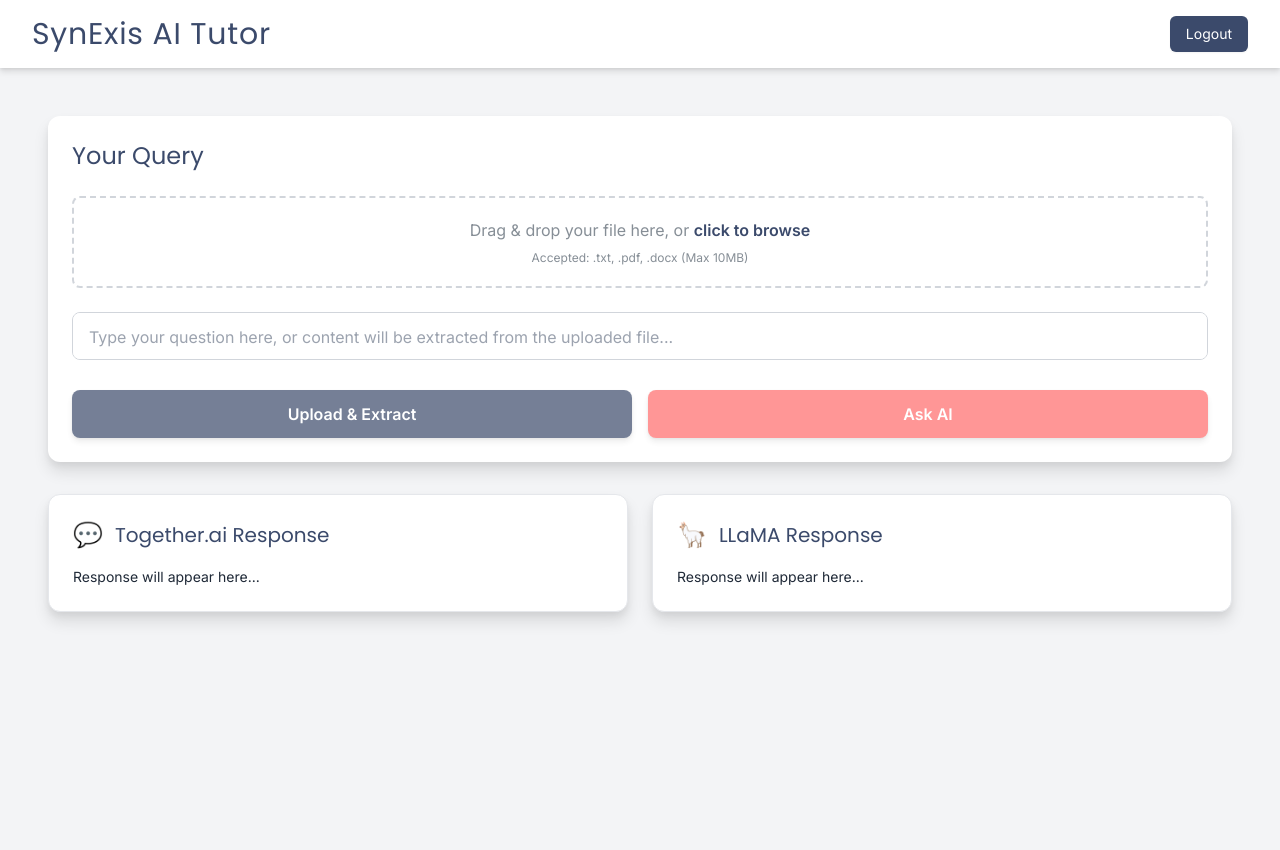
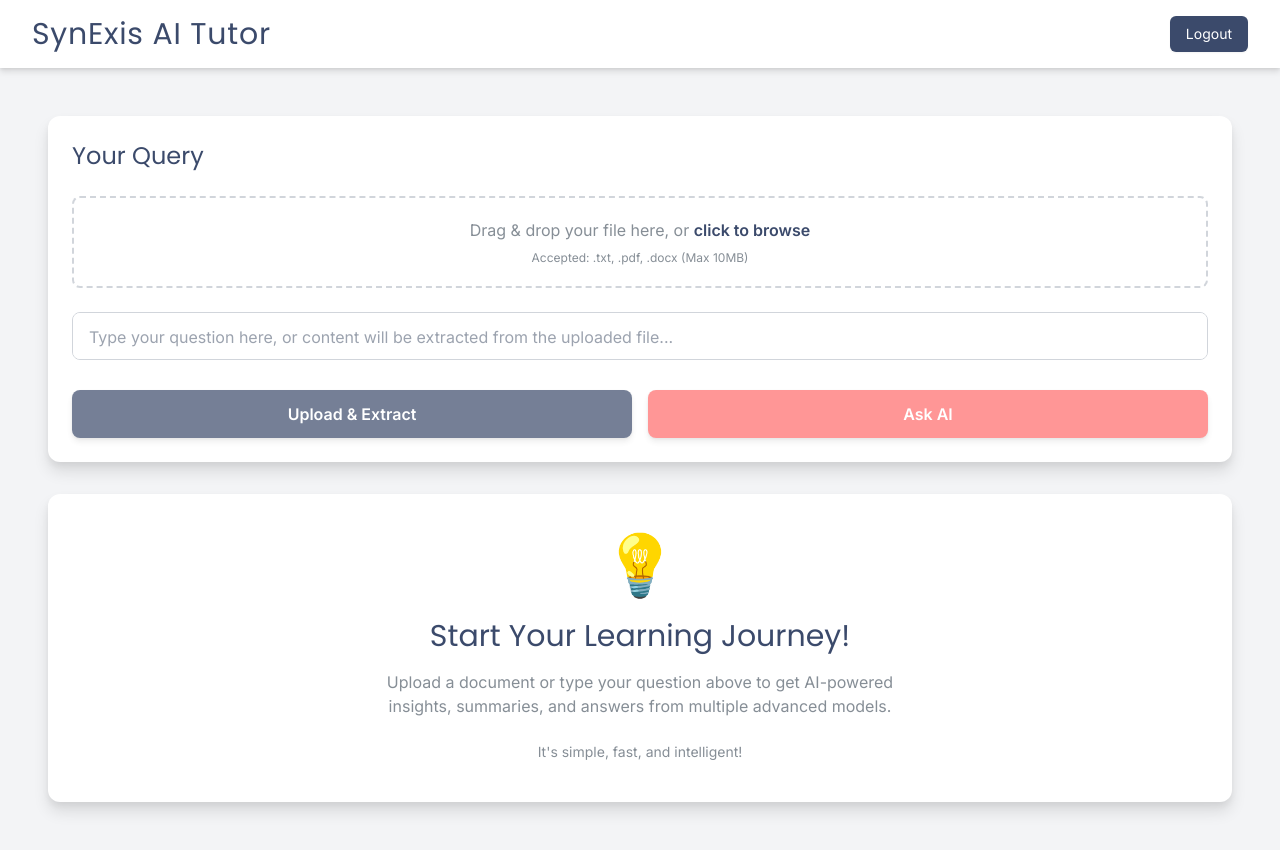
Before and after one commit to Kunal6694/synexis-ai-tutor, a React (Create React App) app in the folder frontend/: page /dashboard in a window 1280 px wide. Before the commit the page ends 800 px from the top, so only its background shows below. Built offline with nearby package versions, Linux system fonts and the light colour scheme.

Commit message:
Better Dashboard Features

```diff
--- a/frontend/src/pages/Dashboard.jsx
+++ b/frontend/src/pages/Dashboard.jsx
@@ -155,6 +155,7 @@
       </header>
 
       <main className="flex-1 p-6 sm:p-8 lg:p-12 max-w-7xl mx-auto w-full">
+        {/* Your Query Input Section */}
         <section className="bg-background-card p-6 rounded-xl shadow-elevate mb-8 transition-all duration-300 hover:shadow-premium hover:-translate-y-1">
           <h2 className="text-2xl font-heading text-primary mb-6">Your Query</h2>
 
@@ -242,7 +243,11 @@
           </div>
         </section>
 
+        {/* Conditional rendering for AI Responses and Ranking */}
+        {(togetherResponse || llamaResponse || loadingAsk) ? (
+          <>
             <section className="grid grid-cols-1 md:grid-cols-2 gap-6 mb-8">
+              {/* Together.ai Response Card */}
               <div
                 className={`bg-background-card p-6 rounded-xl shadow-elevate transition-all duration-300 ease-in-out hover:shadow-premium hover:-translate-y-1
                   ${rankedBetter === "A" ? "border-2 border-primary" : "border border-gray-200"}`}
@@ -268,6 +273,7 @@
                 )}
               </div>
 
+              {/* LLaMA Response Card */}
               <div
                 className={`bg-background-card p-6 rounded-xl shadow-elevate transition-all duration-300 ease-in-out hover:shadow-premium hover:-translate-y-1
                   ${rankedBetter === "B" ? "border-2 border-primary" : "border border-gray-200"}`}
@@ -294,6 +300,7 @@
               </div>
             </section>
 
+            {/* AI Ranking Result Section */}
             {(rankedBetter || rankedReason) && !loadingAsk && (
               <section className="bg-gradient-to-r from-accent to-accent-secondary p-6 rounded-xl shadow-premium text-white mb-8 transition-all duration-300 hover:scale-[1.005]">
                 <h3 className="text-2xl font-heading text-center mb-4 flex items-center justify-center">
@@ -317,6 +324,19 @@
                 </div>
               </section>
             )}
+          </>
+        ) : (
+          // Empty state / Feature Placeholder when no question has been asked
+          <section className="bg-background-card p-10 rounded-xl shadow-elevate text-center flex flex-col items-center justify-center min-h-[300px]">
+            <span className="text-6xl mb-6">💡</span> {/* Engaging icon */}
+            <h2 className="text-3xl font-heading text-primary mb-4">Start Your Learning Journey!</h2>
+            <p className="text-text-secondary max-w-lg mb-6">
+              Upload a document or type your question above to get AI-powered insights,
+              summaries, and answers from multiple advanced models.
+            </p>
+            <p className="text-sm text-text-secondary">It's simple, fast, and intelligent!</p>
+          </section>
+        )}
       </main>
     </div>
   );
```
Lines whose indentation alone changed are shown as unchanged.
